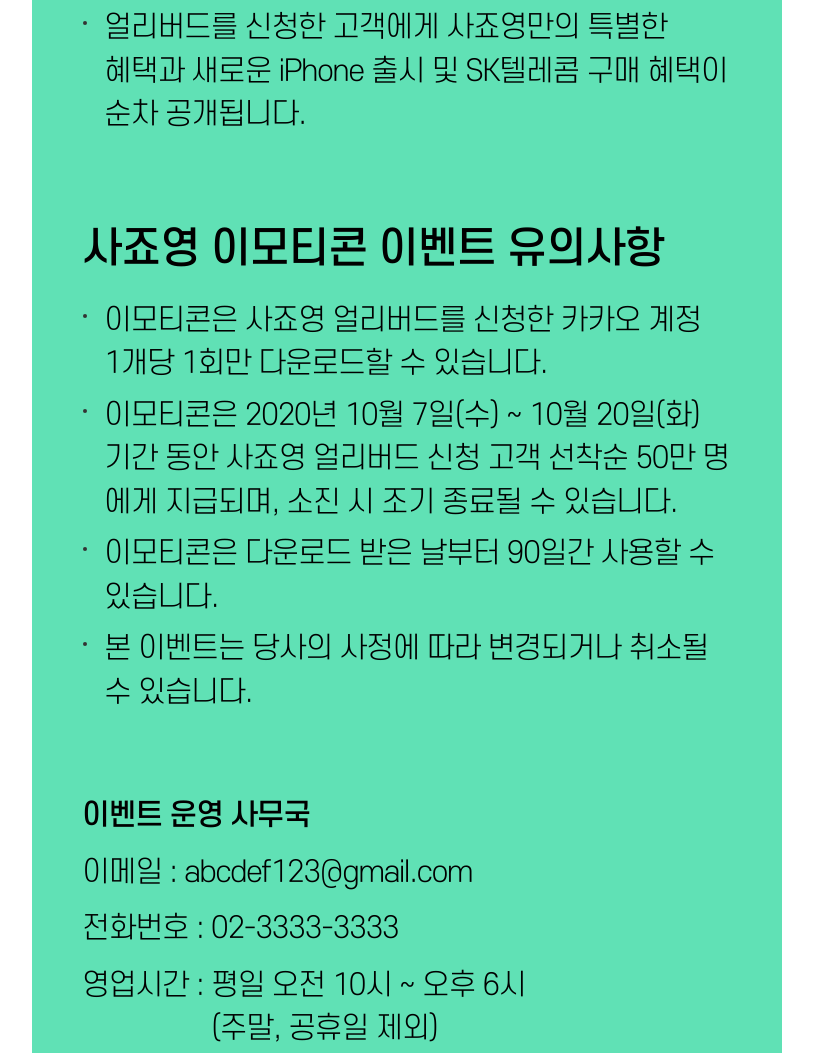
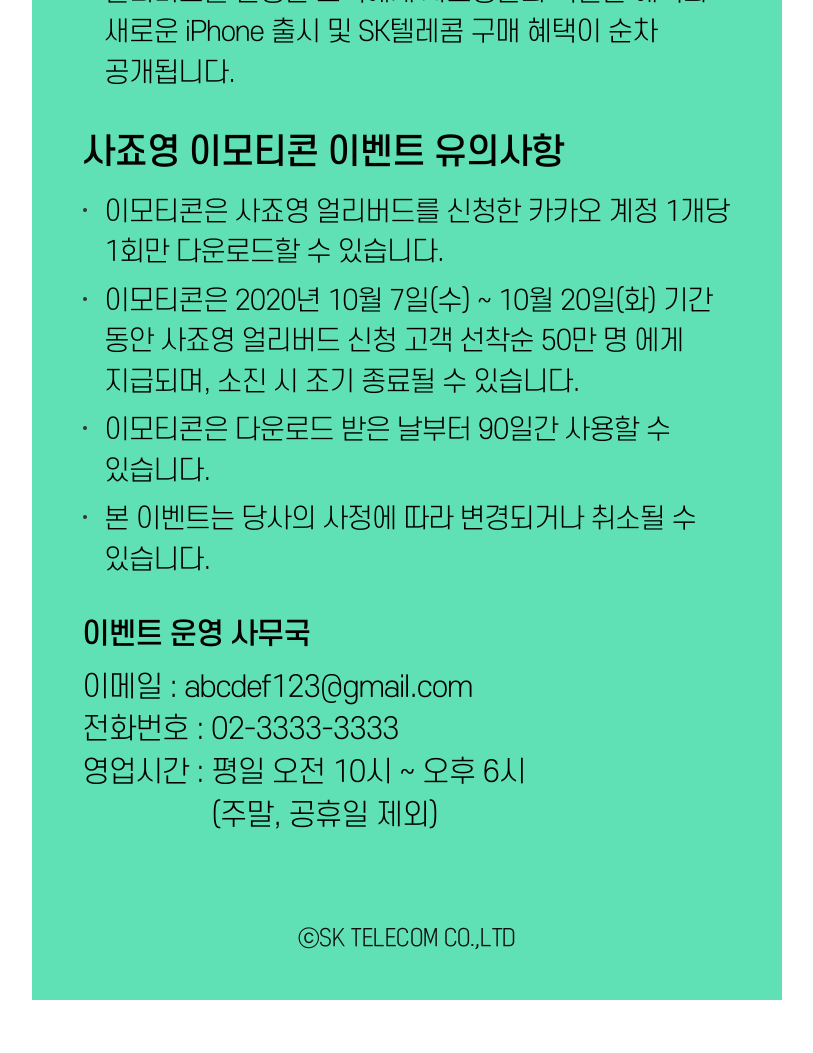
Before and after one commit to blackfox9s/0handong, a website: page public/web_info.html in a window 1280 px wide. Shown: the part 4484-5537 px from the top of the page, without its empty margins (233-1046 px from the left). After the commit the page ends 5484 px from the top, so only its background shows below. Drawn offline with Linux system fonts and the light colour scheme; a web font is replaced by a local one.

Commit message:
모웹 유의사항 여백 수정

```diff
--- a/public/scss/style.scss
+++ b/public/scss/style.scss
@@ -838,25 +838,26 @@ body {
   }
 
   &__notice {
-    padding: rem(40) rem(50) rem(178);
+    padding: rem(40) rem(40) rem(133) rem(50);
     line-height: 1.5;
     letter-spacing: -0.087em;
     color: #000;
 
     .notice-guide {
       & + dl {
-        margin-top: rem(80);
-      }
+        margin-top: rem(32);
+      }
+
       dt {
-        font-size: rem(42);
+        font-size: rem(35);
         font-family: $font500;
-        margin-bottom: rem(19);
+        margin-bottom: rem(14);
       }
 
       dd {
         position: relative;
         font-family: $font300;
-        font-size: rem(29);
+        font-size: rem(27);
         padding-left: rem(22);
 
         & + dd {
@@ -881,7 +882,7 @@ body {
 
       dt {
         font-family: $font500;
-        margin-bottom: rem(13);
+        margin-bottom: rem(9);
       }
 
       dd {
@@ -890,7 +891,7 @@ body {
         margin-left: rem(129);
 
         & + dd {
-          margin-top: rem(13);
+          margin-top: rem(-1);
         }
       }
     }
```
Also changed, not shown: public/css/style.css.
